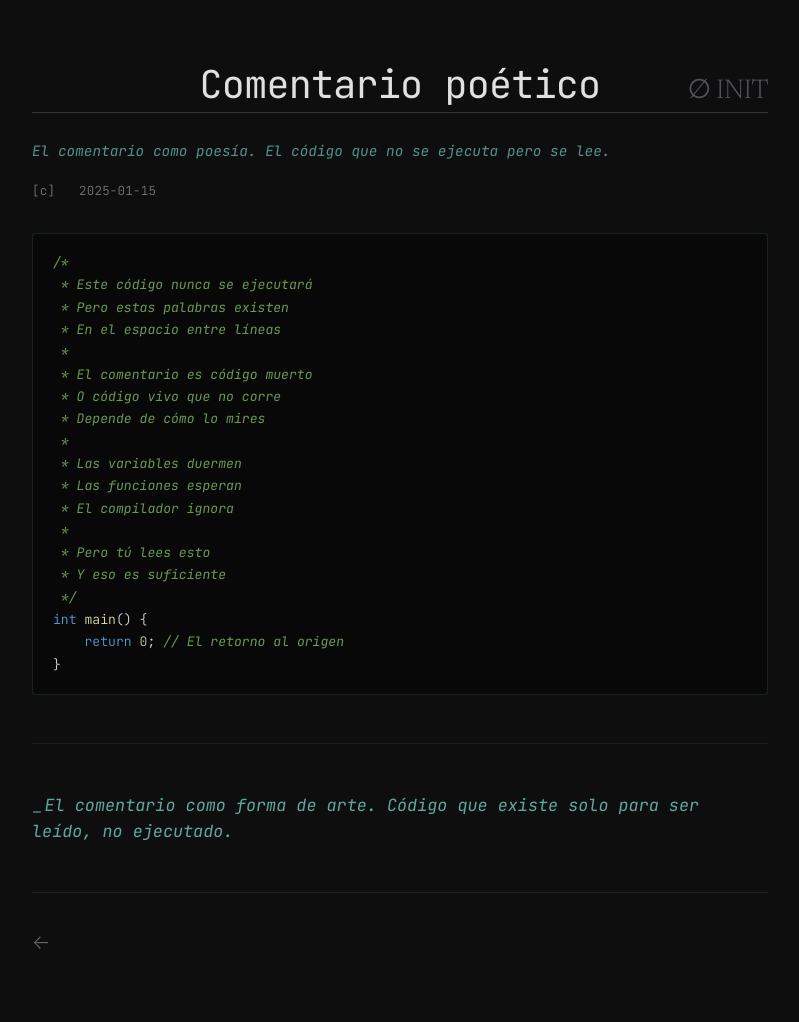
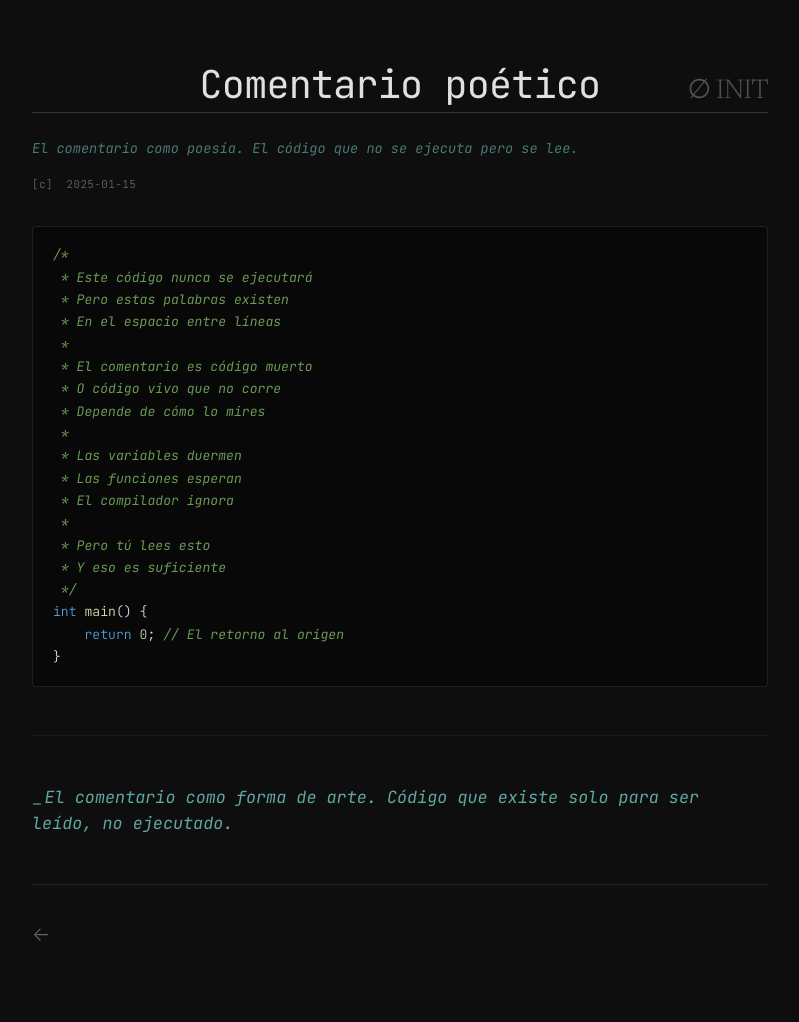
Before and after one commit to hugomoraga/kndl000, a Jekyll site: the page built from content/collections/_codigos/comentario-poetico.md, in a window 1280 px wide. Shown: the whole page, without its empty margins (240-1039 px from the left). Built offline with Jekyll 4.4.1, drawn with Linux system fonts in a browser that asks for light colours; some web fonts are replaced.

Commit message:
style(codigo): concept y meta más sutiles — fuente chica, menos opacidad

```diff
--- a/assets/css/style.css
+++ b/assets/css/style.css
@@ -2057,9 +2057,11 @@ main.codigo-page p:has(> em:only-child)::before {
 .codigo-page .concept {
   font-style: italic;
   font-weight: 300;
+  font-size: 0.85rem;
+  line-height: 1.5;
   color: #5fa8a0;
-  margin: 1rem 0;
-  opacity: 0.85;
+  margin: 0.75rem 0 1rem;
+  opacity: 0.7;
 }
 
 .codigo-page hr {
@@ -2069,15 +2071,30 @@ main.codigo-page p:has(> em:only-child)::before {
 }
 
 .codigo-page .codigo-meta {
-  font-size: 0.78rem;
+  font-size: 0.68rem;
   font-weight: 300;
-  color: rgba(196, 204, 201, 0.55);
-  margin-bottom: 1.5rem;
-  letter-spacing: 0.02em;
+  color: rgba(196, 204, 201, 0.45);
+  margin-bottom: 1.25rem;
+  letter-spacing: 0.04em;
+  display: flex;
+  flex-wrap: wrap;
+  gap: 0.25rem 0.85rem;
 }
 
 .codigo-page .codigo-meta span {
-  margin-right: 1rem;
+  margin-right: 0;
+}
+
+@media (max-width: 480px) {
+  .codigo-page .concept {
+    font-size: 0.78rem;
+    margin: 0.5rem 0 0.75rem;
+  }
+  .codigo-page .codigo-meta {
+    font-size: 0.65rem;
+    margin-bottom: 1rem;
+    gap: 0.2rem 0.7rem;
+  }
 }
 
 /* Bloques de código no-JS (Python, etc.) — base terminal sin run */
```
